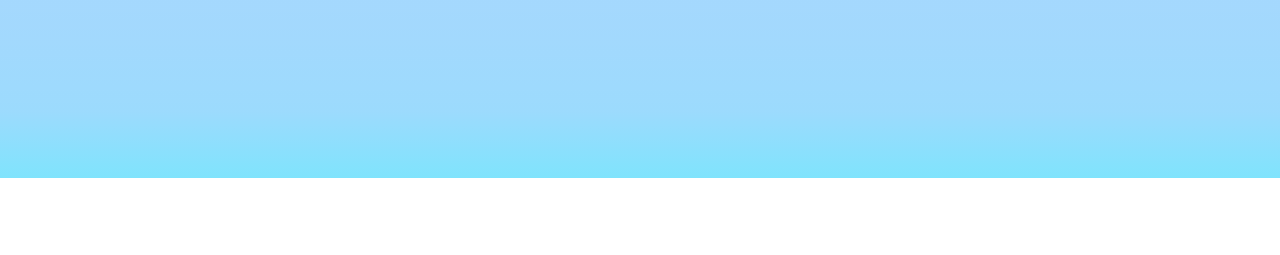
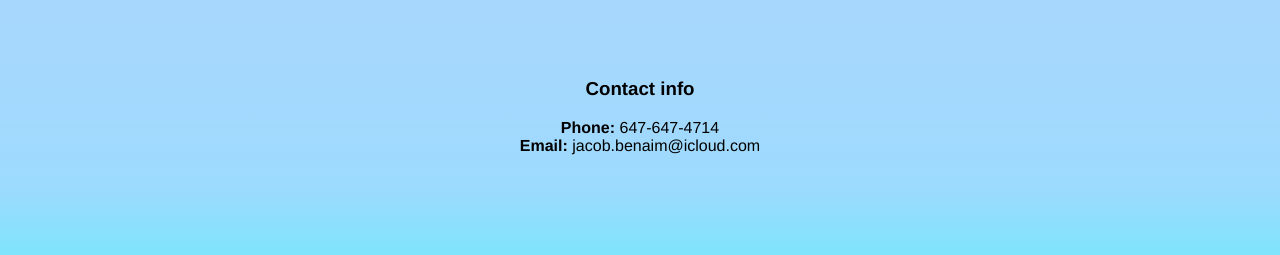
Before and after one commit to jaybenaim/windowcleaning, a plain HTML site: page index.html in a window 1280 px wide. Shown: the part 2542-2797 px from the top of the page. Before the commit the page ends 2720 px from the top, so only its background shows below. Drawn offline with nearby package versions, Linux system fonts and the light colour scheme; a web font is replaced by a local one.

Commit message:
added contact info

```diff
--- a/css.css
+++ b/css.css
@@ -143,6 +143,21 @@ body {
     .dessertH p {
       height: 130px;
     }
+    #contact {
+      text-align: center;
+    }
+    #phone {
+    }
+    .num {
+      font-weight: 0;
+    }
+    .phone, .emailLabel {
+      font-weight: bold;
+    }
+    h3 {
+      text-align: center;
+    }
+
   }
   /* iphone 8 */
   @media (max-width: 380px) {
--- a/index.html
+++ b/index.html
@@ -45,7 +45,11 @@
       We're here to help! <br />
        </small></p>
 </div>
-
+<div id="contact">
+  <h3>Contact info</h3>
+  <div id="phone"><span class="phone"> Phone: </span><span class="num">647-647-4714</span> </div>
+  <div id="email"><span class="emailLabel">Email: </span><span class="email">jacob.benaim@icloud.com</span> </div>
+</div>
 <script src="js.js"></script>
 
 </body>
```
